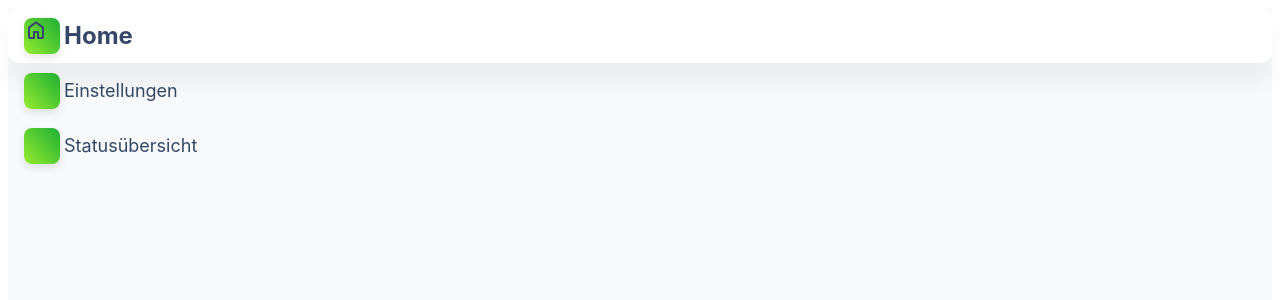
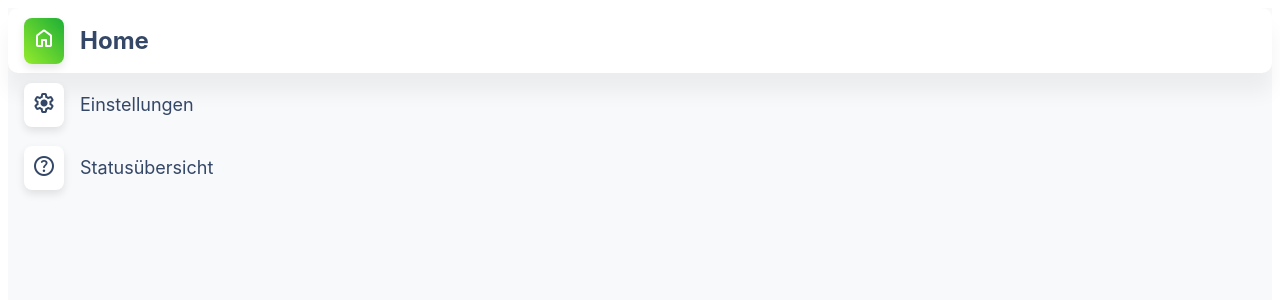
Before and after one commit to Niklas003/HomeDashboard, a Vue app: page / in a window 1280 px wide. Shown: the top 300 px of the page. Built offline with nearby package versions, Linux system fonts and the light colour scheme.

Commit message:
feat: added icons

```diff
--- a/package.json
+++ b/package.json
@@ -26,7 +26,10 @@
     "eslint-plugin-prettier": "^4.0.0",
     "eslint-plugin-vue": "^8.0.3",
     "lint-staged": "^11.1.2",
+    "node-sass": "^9.0.0",
     "prettier": "^2.4.1",
+    "sass": "^1.63.6",
+    "sass-loader": "^13.3.2",
     "typescript": "~4.5.5"
   },
   "eslintConfig": {
--- a/src/components/SidebarNavigation.vue
+++ b/src/components/SidebarNavigation.vue
@@ -3,16 +3,20 @@
     <div>
       <router-link to="/" class="nav-box-active">
         <div class="nav-outer-box-active">
-          <span class="material-symbols-rounded"> home </span>
+          <span class="material-symbols-rounded">home</span>
         </div>
         <b>Home</b>
       </router-link>
       <router-link to="" class="nav-box-inactive">
-        <div class="nav-outer-box-active"></div>
+        <div class="nav-outer-box-inactive">
+          <span class="material-symbols-rounded">settings</span>
+        </div>
         Einstellungen
       </router-link>
       <router-link to="" class="nav-box-inactive">
-        <div class="nav-outer-box-active"></div>
+        <div class="nav-outer-box-inactive">
+          <span class="material-symbols-rounded">help</span>
+        </div>
         Statusübersicht
       </router-link>
     </div>
@@ -20,15 +24,27 @@
 </template>
 <script setup lang="ts"></script>
 
-<style>
+<style lang="scss">
 .nav-outer-box-active {
   border-radius: 0.5rem;
   background: linear-gradient(228deg, #1daf36 0%, #95eb2c 100%);
   box-shadow: 0px 4px 8px 0px rgba(0, 0, 0, 0.1);
-  min-width: 2.25rem;
-  min-height: 2.25rem;
+  padding: 0.5rem;
   flex-shrink: 0;
-  margin-right: 0.25rem;
+  margin-right: 1rem;
+
+  span {
+    color: white;
+  }
+}
+
+.nav-outer-box-inactive {
+  border-radius: 0.5rem;
+  background: #fff;
+  box-shadow: 0px 4px 8px 0px rgba(0, 0, 0, 0.1);
+  padding: 0.5rem;
+  flex-shrink: 0;
+  margin-right: 1rem;
 }
 
 .nav-box-inactive {
```
Also changed, not shown: 1 other file (tests, documents, lock files or other folders).
